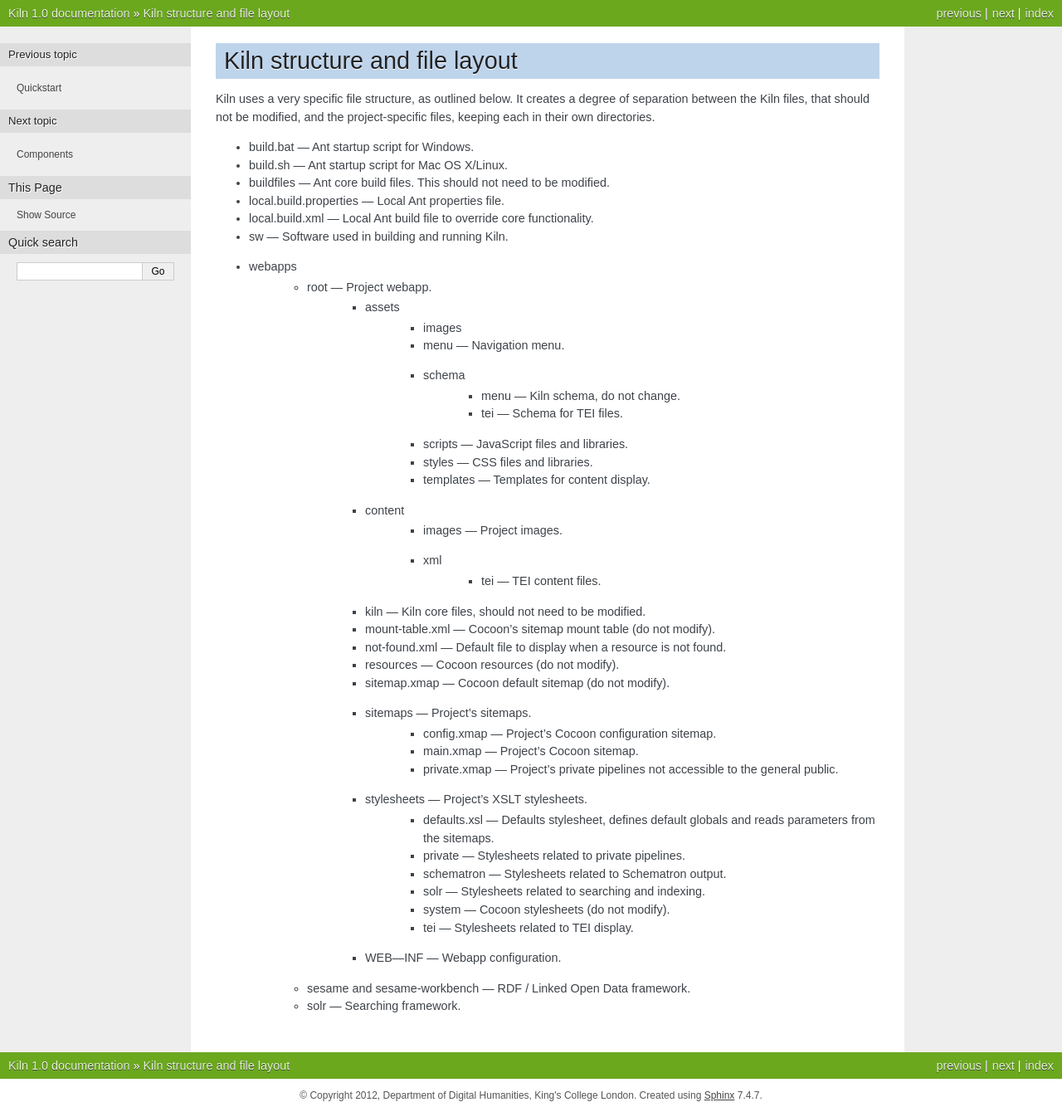
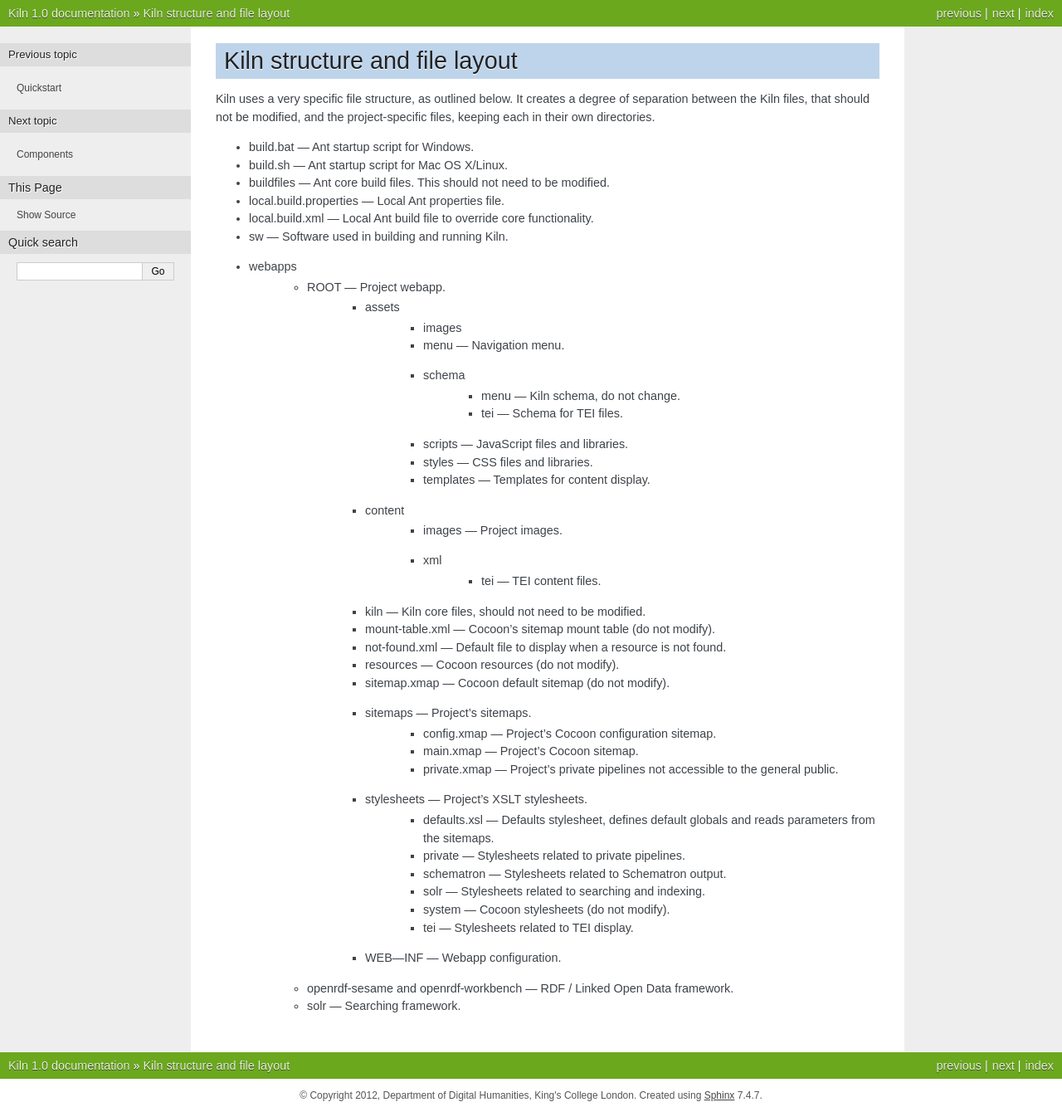
Before and after one commit to kcl-ddh/kiln, a Sphinx documentation site: the page built from docs/source/structure.rst, in a window 1280 px wide. Shown: the whole page at 83% size. Built offline with Sphinx 7.4.7, drawn with Linux system fonts in a browser that asks for light colours.

Commit message:
Updated build files and docs after root->ROOT rename. Renamed sesame and sesame-workbench apps to default openrdf-sesame and openrdf-workbench.

```diff
--- a/docs/source/quickstart.rst
+++ b/docs/source/quickstart.rst
@@ -13,7 +13,7 @@
 #. Open a browser and got to http://localhost:9999/. If all is well it should
    display a *Resource not found* error message!
 #. Store project XML content (TEI) in the folder
-   ``KILN_HOME/webapps/root/content/xml/tei``. By default Kiln needs a TEI
+   ``KILN_HOME/webapps/ROOT/content/xml/tei``. By default Kiln needs a TEI
    index.xml file at that location
 #. Reload the browser. It should now display the contents of the index file,
    together with some very basic :ref:`navigation <navigation>`.
--- a/docs/source/rdf.rst
+++ b/docs/source/rdf.rst
@@ -15,7 +15,7 @@
 The Sesame documentation covers how to `create a repository`_\. Once
 created, the name of the repository must be set as the value of the
 ``sesame-server-repository`` variable in
-``webapps/root/sitemaps/config.xmap``.
+``webapps/ROOT/sitemaps/config.xmap``.
 
 Integration with Cocoon
 -----------------------
--- a/docs/source/structure.rst
+++ b/docs/source/structure.rst
@@ -14,7 +14,7 @@
 * local.build.xml — Local Ant build file to override core functionality.
 * sw — Software used in building and running Kiln.
 * webapps
-    * root — Project webapp.
+    * ROOT — Project webapp.
         * assets
             * images
             * menu — Navigation menu.
@@ -47,5 +47,5 @@
             * system — Cocoon stylesheets (do not modify).
             * tei — Stylesheets related to TEI display.
         * WEB—INF — Webapp configuration.
-    * sesame and sesame-workbench — RDF / Linked Open Data framework.
+    * openrdf-sesame and openrdf-workbench — RDF / Linked Open Data framework.
     * solr — Searching framework.
```
Also changed, not shown: docs/source/navigation.rst (+18 -16 lines), 6 other files.
